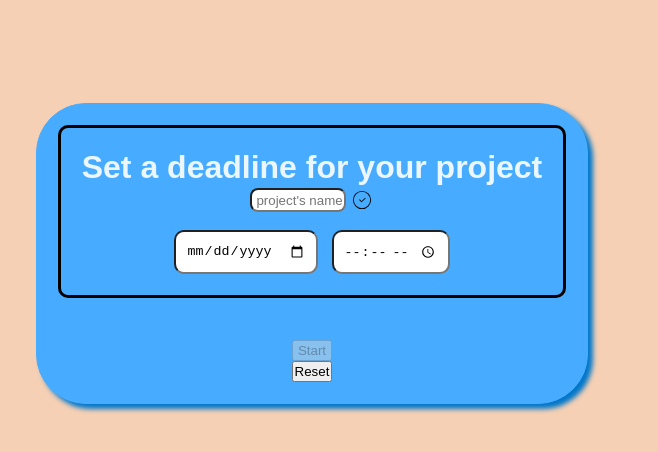
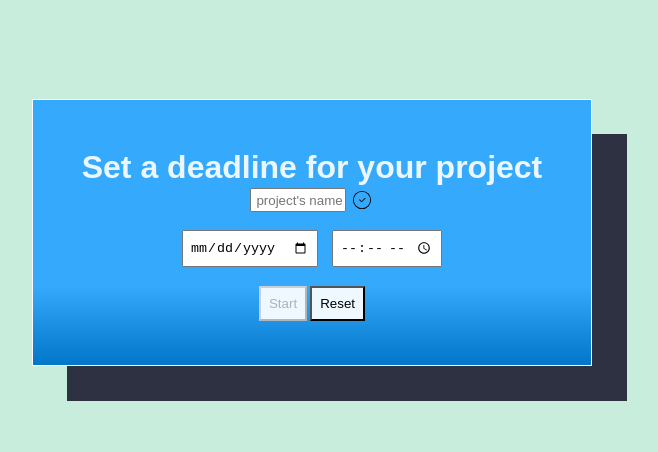
Before and after one commit to marqsbruno/deadline-deathline, a React (Vite) app: page / in a window 1280 px wide. Shown: the top 452 px of the page, without its empty margins (328-986 px from the left). Built offline with nearby package versions, Linux system fonts and the light colour scheme.

Commit message:
estilização

```diff
--- a/src/components/Clock.tsx
+++ b/src/components/Clock.tsx
@@ -1,7 +1,7 @@
 import { useContext, useEffect, useRef, useState } from "react";
 import { TimeContext } from "../context/TimeContext";
 import { getLocalStorage, setLocalStorage } from "../utils/localstorage";
-import { ClockDiv, Container } from "./styles/Clock.style";
+import { ButtonDiv, ClockDiv, Container } from "./styles/Clock.style";
 function Clock() {
   const { deadline, deadlineHour, setDeadline, setDeadlineHour } =
     useContext(TimeContext);
@@ -59,13 +59,14 @@ function Clock() {
 
   return (
     <Container>
-      <br />
+      <ButtonDiv>
         <button disabled={verifyButton()} type="button" onClick={handleClick}>
           Start
         </button>
         <button disabled={!verifyButton()} type="button" onClick={handleReset}>
           Reset
         </button>
+      </ButtonDiv>
       {isRunning ? (
         <ClockDiv>
           <h2>You only have:</h2>
--- a/src/components/TimeInput.tsx
+++ b/src/components/TimeInput.tsx
@@ -4,13 +4,7 @@ import { CiCircleCheck, CiEdit } from "react-icons/ci";
 import { TimeContext } from "../context/TimeContext";
 
 import { getLocalStorage, setLocalStorage } from "../utils/localstorage";
-import {
-  Container,
-  DateDiv,
-  HeaderDiv,
-  InputDiv,
-  TextInputDiv,
-} from "./styles/TimeInput.style";
+import { Container, InputDiv, TextInputDiv } from "./styles/TimeInput.style";
 
 function TimeInput() {
   const { deadline, setDeadline, deadlineHour, setDeadlineHour } =
@@ -57,7 +51,6 @@ function TimeInput() {
   }, [setDeadline, setDeadlineHour]);
   return (
     <Container>
-      <HeaderDiv>
       <h1>Set a deadline for your project</h1>
       <TextInputDiv>
         {showInput && (
@@ -91,8 +84,7 @@ function TimeInput() {
         <input type="date" value={deadline} onChange={handleDateChange} />
         <input type="time" value={deadlineHour} onChange={handleHourChange} />
       </InputDiv>
-      </HeaderDiv>
-      <DateDiv>
+      {/*       <DateDiv>
         {deadline && deadlineHour ? (
           <p>
             {deadline.slice(8, 10)}
@@ -102,7 +94,7 @@ function TimeInput() {
         ) : (
           <></>
         )}
-      </DateDiv>
+      </DateDiv> */}
     </Container>
   );
 }
--- a/src/components/styles/Clock.style.tsx
+++ b/src/components/styles/Clock.style.tsx
@@ -3,9 +3,23 @@ import styled from "styled-components";
 export const Container = styled.div`
   display: grid;
   justify-content: center;
+  //border: 1px solid black;
 `;
 
 export const ClockDiv = styled.div`
   text-align: center;
+  //border: 1px solid black;
   // text-shadow: 5px 5px 10px teal;
 `;
+
+export const ButtonDiv = styled.div`
+  display: flex;
+  justify-content: center;
+  gap: 3%;
+
+  button {
+    padding: 1vh;
+    background-color: aliceblue;
+    margin-bottom: 10px;
+  }
+`;
--- a/src/components/styles/TimeInput.style.tsx
+++ b/src/components/styles/TimeInput.style.tsx
@@ -3,12 +3,9 @@ import styled from "styled-components";
 export const Container = styled.div`
   display: grid;
   justify-content: center;
-`;
-
-export const HeaderDiv = styled.div`
-  border: 3px, solid, black;
-  border-radius: 10px;
-  padding: 20px;
+  padding: 2vh;
+  // border: 1px solid black;
+  text-align: center;
 `;
 
 export const TextInputDiv = styled.div`
@@ -18,7 +15,6 @@ export const TextInputDiv = styled.div`
 
   input {
     width: 12vh;
-    border-radius: 8px;
   }
 `;
 
@@ -29,15 +25,14 @@ export const InputDiv = styled.div`
 
   input {
     margin-top: 1rem;
-    padding: 10px;
-    border-radius: 10px;
+    padding: 0.8vh;
   }
 `;
 
-export const DateDiv = styled.div`
+/* export const DateDiv = styled.div`
   margin: 10px;
   // border: 2px, dotted, #ffff;
   border-radius: 10px;
   justify-content: center;
   display: flex;
-`;
+`; */
--- a/src/pages/Page.style.tsx
+++ b/src/pages/Page.style.tsx
@@ -2,12 +2,13 @@ import styled from "styled-components";
 
 export const Container = styled.div`
   max-width: fit-content;
-  padding: 20px;
+  padding: 2rem;
   color: #ebf6ff;
-  background-color: #47acff;
-  border: 1px, solid, #47acff;
-  border-radius: 50px;
-  box-shadow: 5px 5px 5px #0277ca;
+  background-color: #35aafd;
+  background: linear-gradient(180deg, #35aafd 70%, #0277ca);
+  border: 1px, solid, #ffffff;
+  // border-radius: 50px;
+  box-shadow: 35px 35px #2d3142;
   margin: auto;
-  margin-top: 10vh;
+  margin-top: 12vh;
 `;
--- a/src/styles/global.ts
+++ b/src/styles/global.ts
@@ -8,8 +8,7 @@ export default createGlobalStyle`
   }
 
   body {
-    margin: 20px;
-    background-color: #f6d0b4;
+    background-color: #C9EDDC;
     font-family: sans-serif;
   }
 `;
```
Lines whose indentation alone changed are shown as unchanged.
